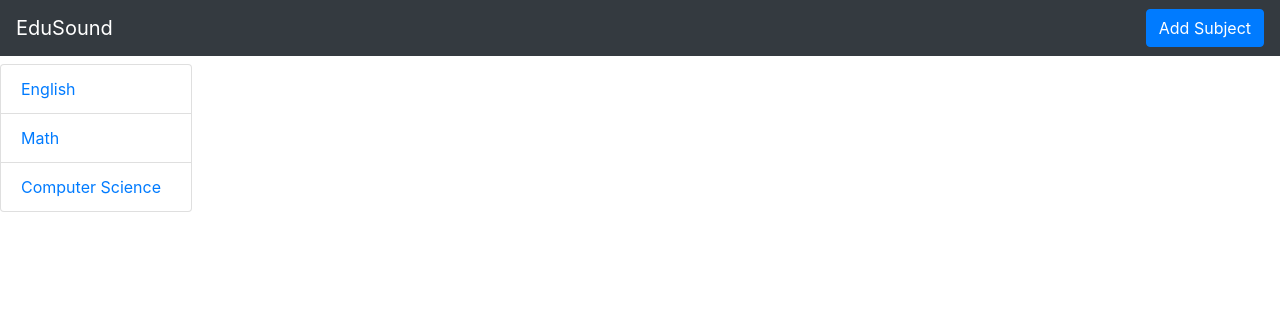
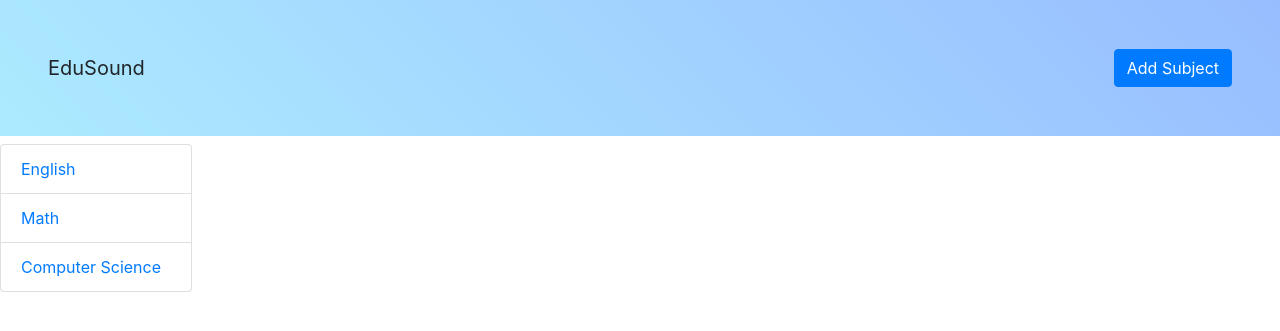
Before and after one commit to fteng1/edusound, a Python web app: template templates/index.html in a window 1280 px wide. Shown: the top 331 px of the page. Run offline with Jinja, Linux system fonts and the light colour scheme; the template is opened without the code that fills it, so the values that code supplies are empty; some libraries are stand-ins or nearby versions.

Commit message:
Updated banner color

```diff
--- a/css/index.css
+++ b/css/index.css
@@ -1,3 +1,7 @@
 .list-group {
   width: 15vw;
 }
+
+.navbar {
+  background-image: linear-gradient(45deg, #acebff, #98bdff);
+}
--- a/templates/index.html
+++ b/templates/index.html
@@ -10,8 +10,8 @@
   <link href="css/index.css" rel="stylesheet" />
 </head>
 <body>
-  <nav class="navbar navbar-expand-lg bg-dark">
-    <a class="navbar-brand" style="color: white">EduSound</a>
+  <nav class="navbar navbar-expand-lg p-5">
+    <a class="navbar-brand">EduSound</a>
     <a href="/input" class="btn btn-large btn-primary ml-auto">Add Subject</a>
   </nav>
   <ul class="list-group my-2">
```
